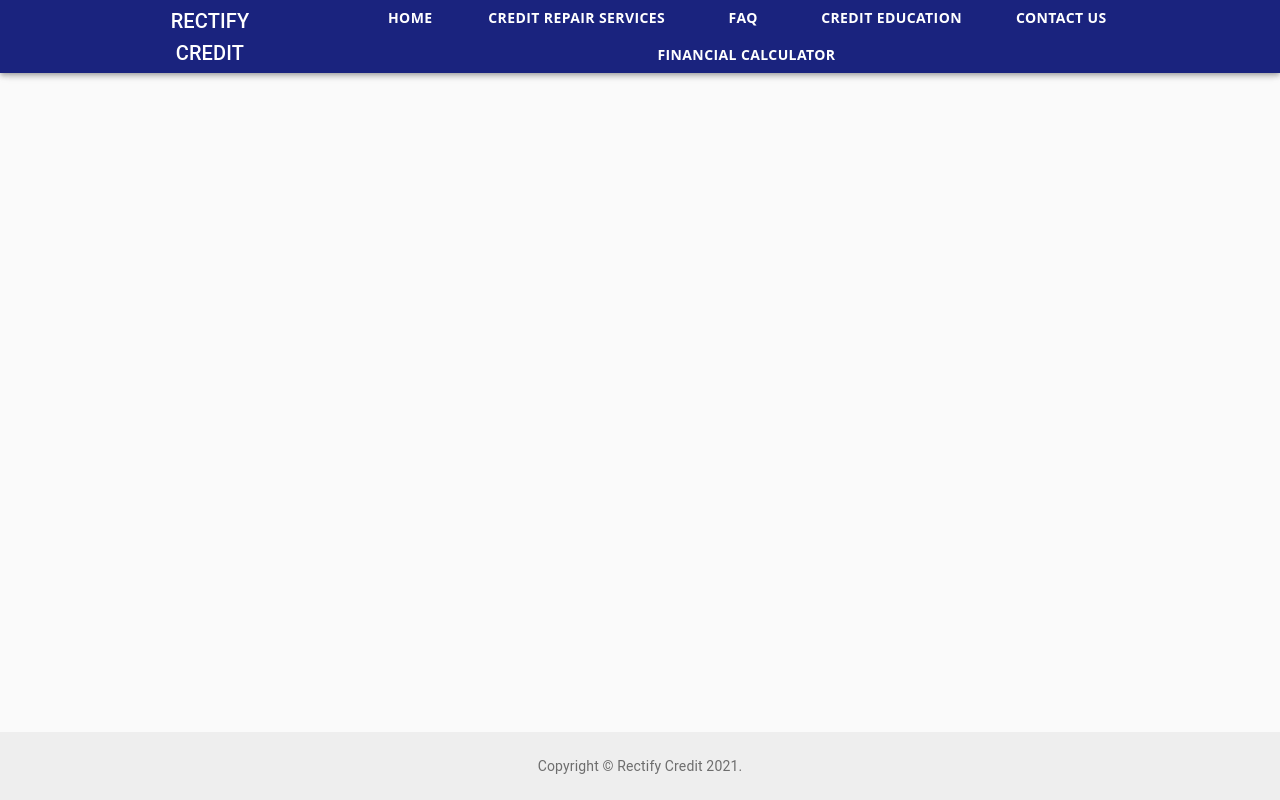
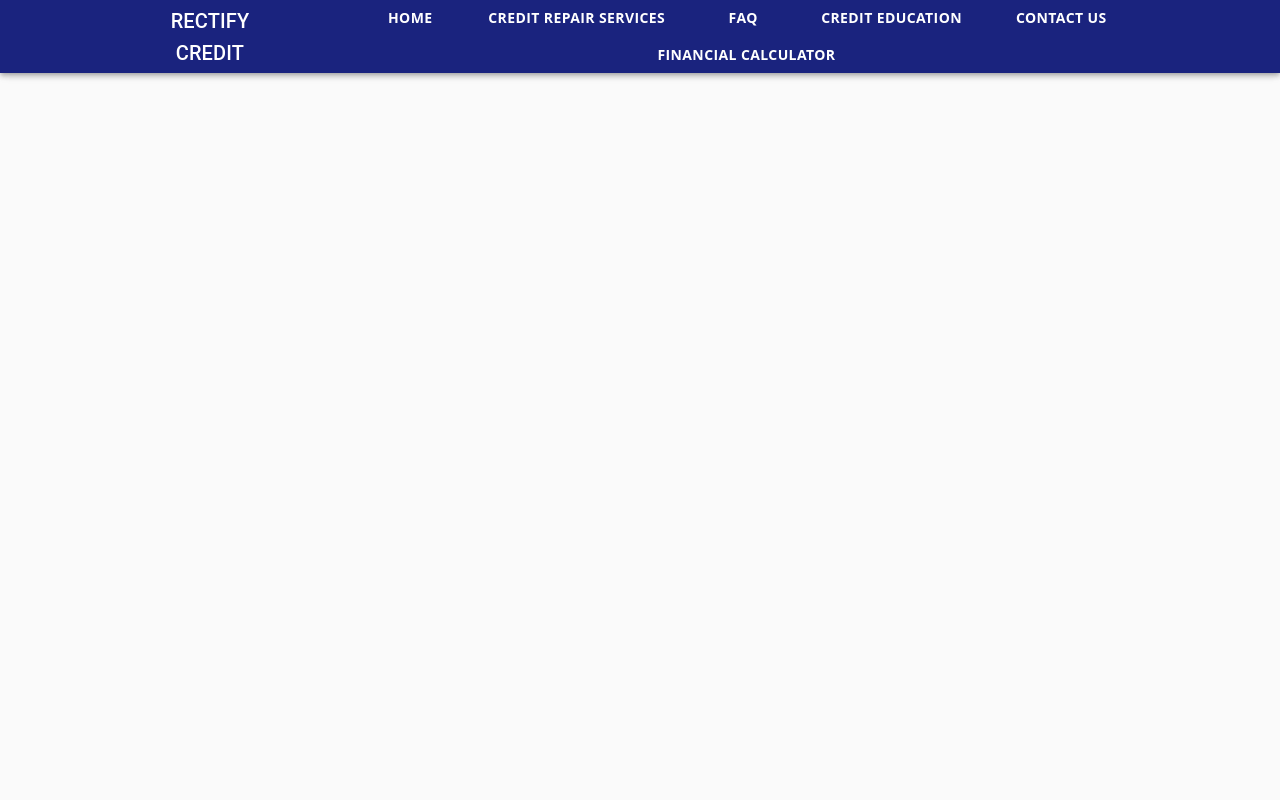
Before and after one commit to sharvaridhomne/rectify, a React (Create React App) app in the folder my-app/: page / in a window 1280 px wide. Built offline with nearby package versions, Linux system fonts and the light colour scheme.

Commit message:
footer fixed

```diff
--- a/my-app/src/components/StickyFooter.js
+++ b/my-app/src/components/StickyFooter.js
@@ -19,11 +19,11 @@ function Copyright() {
 }
 
 const useStyles = makeStyles((theme) => ({
-  root: {
-    display: 'flex',
-    flexDirection: 'column',
-    minHeight: '100vh',
-  },
+  // root: {
+  //   display: 'flex',
+  //   flexDirection: 'column',
+  //   minHeight: '100vh',
+  // },
   main: {
     marginTop: theme.spacing(8),
     marginBottom: theme.spacing(2),
```
